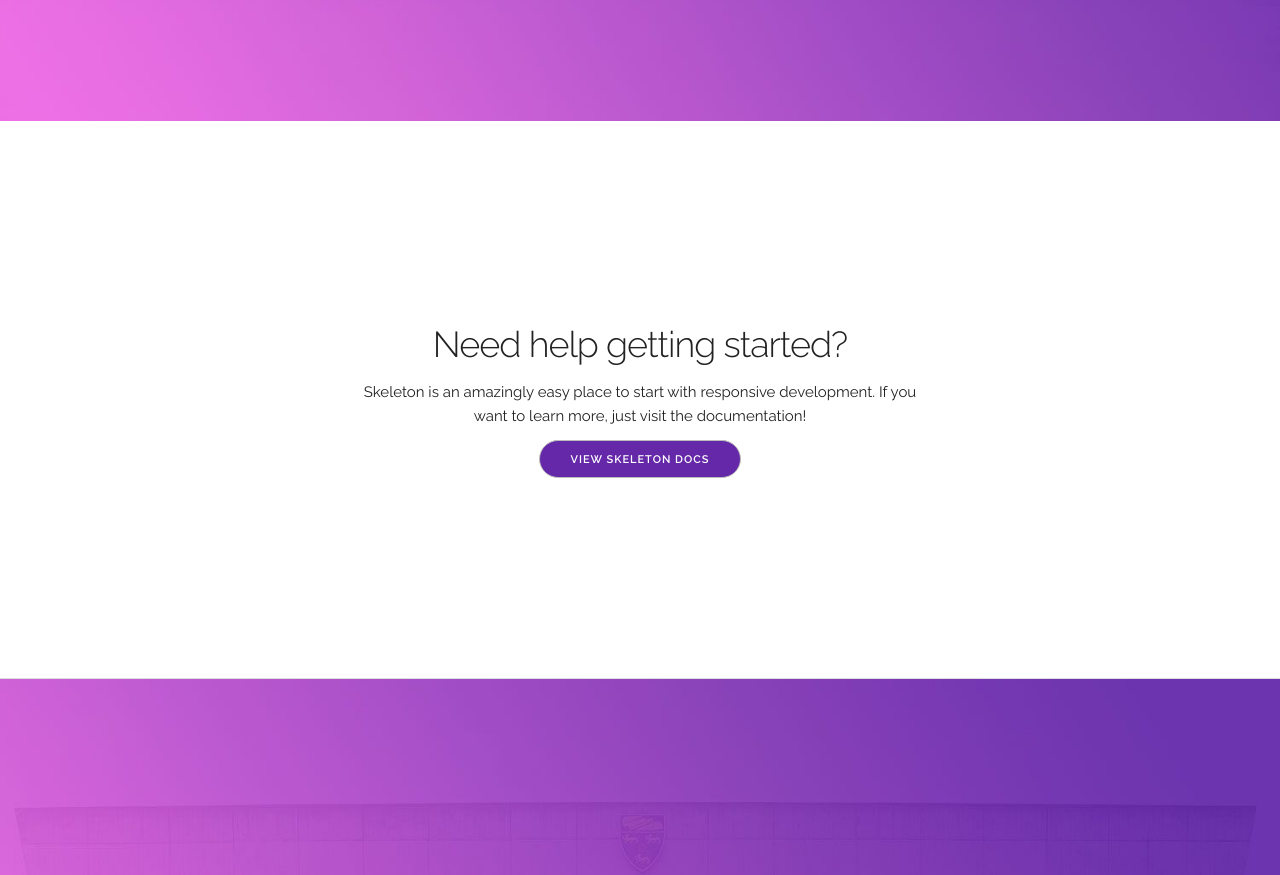
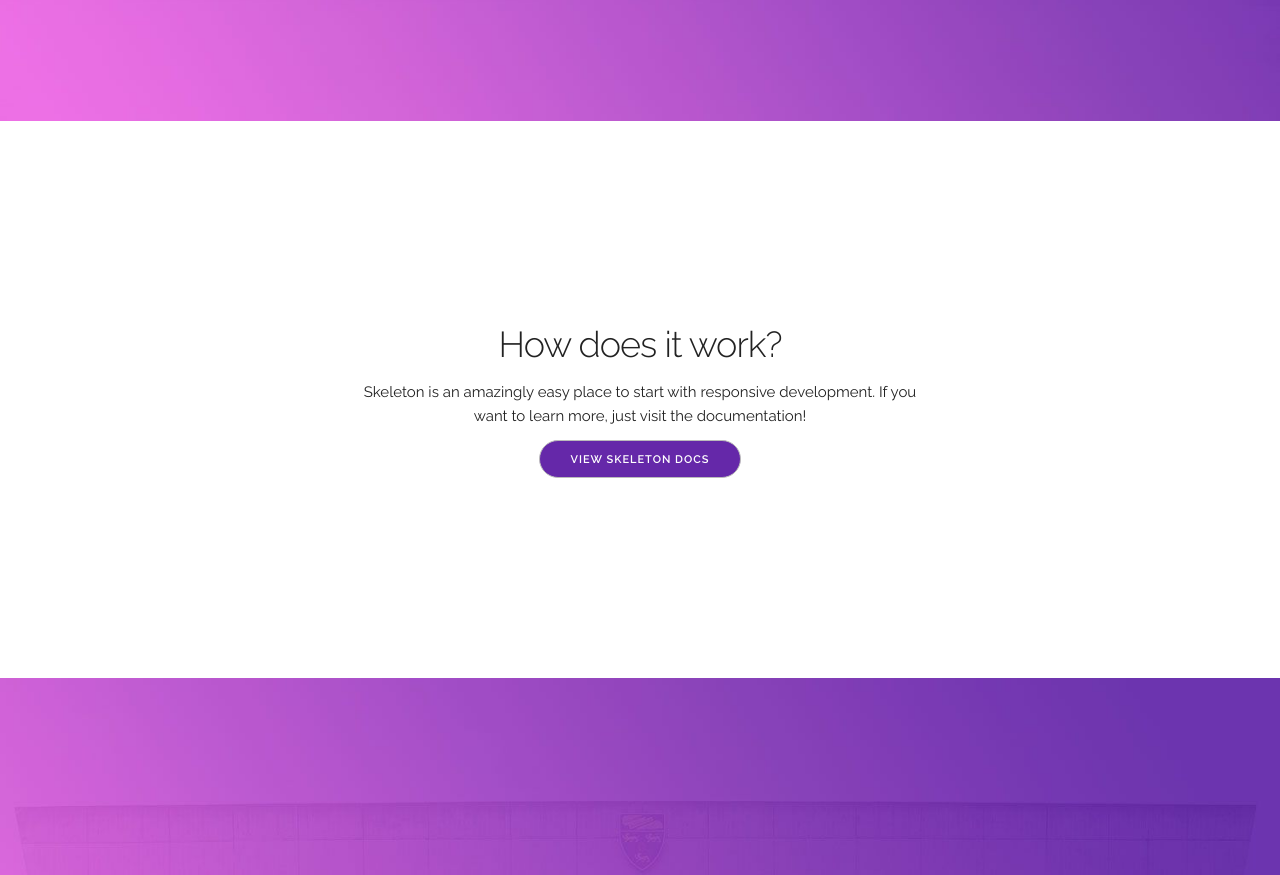
Before and after one commit to sinameraji/CrossFac, a plain HTML site: page landing/index2.html in a window 1280 px wide. Shown: the part 1220-2095 px from the top of the page. Drawn offline with nearby package versions, Linux system fonts and the light colour scheme.

Commit message:
edit index.html styles

```diff
--- a/landing/index2.html
+++ b/landing/index2.html
@@ -45,7 +45,7 @@
             <div class="row1">
                 <div class="one-half column">
                     <img src="images/logo.png" width="300px">
-                    <h4 class="hero-heading">Make new friends <strong>across faculties</strong> of University of Malaya</h4>
+                    <h4 class="hero-heading">Make <strong>new friends across faculties</strong> of University of Malaya</h4>
 
                     <!--<a class="button button-primary" href="http://getskeleton.com">Try Skeleton</a>-->
                 </div>
@@ -102,9 +102,9 @@
         </div>
     </div>
 
-    <div class="section get-help">
+    <div class="section how">
         <div class="container">
-            <h3 class="section-heading">Need help getting started?</h3>
+            <h3 class="section-heading">How does it work?</h3>
             <p class="section-description">Skeleton is an amazingly easy place to start with responsive development. If you want to learn more, just visit the documentation!</p>
             <a class="button button-primary" href="http://getskeleton.com">View Skeleton Docs</a>
         </div>
```
